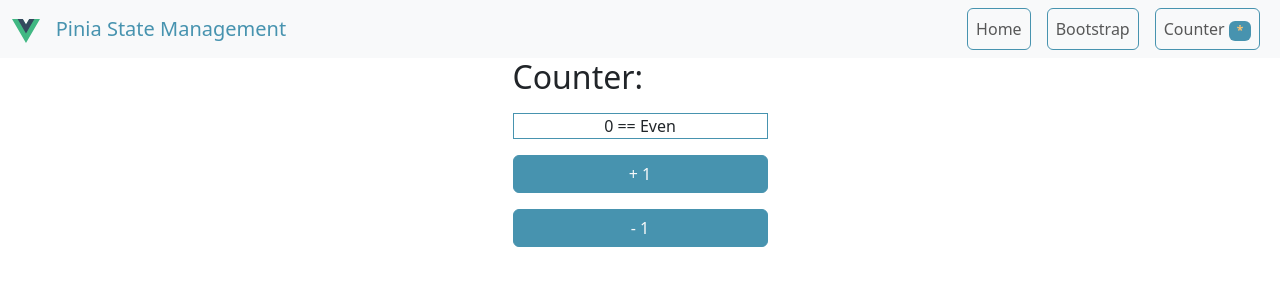
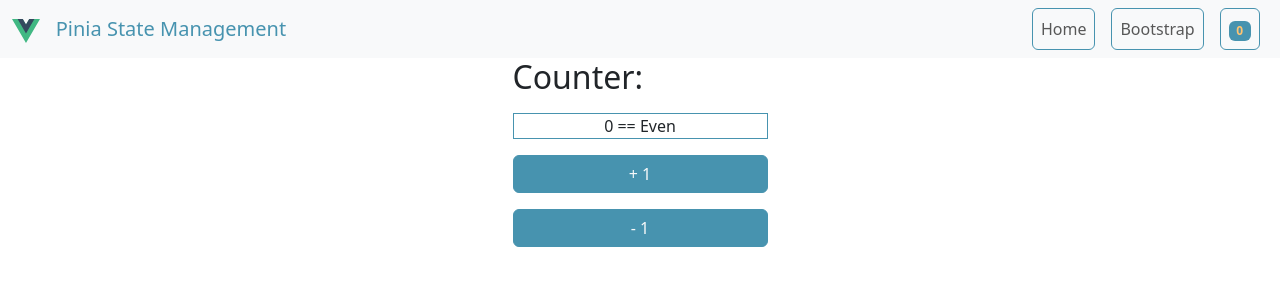
Before and after one commit to PXL-1DVO-WebAdvanced/vue-pinia, a Vue app: page /counter in a window 1280 px wide. Shown: the top 300 px of the page. Built offline with nearby package versions, Linux system fonts and the light colour scheme.

Commit message:
deel-2 from terminal

```diff
--- a/src/components/NavBarComponent.vue
+++ b/src/components/NavBarComponent.vue
@@ -19,7 +19,10 @@
             <RouterLink class="nav-link border border-primary rounded mx-2" to="/bs">Bootstrap</RouterLink>
           </li>
           <li class="nav-item">
-            <RouterLink class="nav-link border border-primary rounded mx-2" to="/counter">Counter <span class="badge bg-primary text-secondary">*</span></RouterLink>
+            <RouterLink class="nav-link border border-primary rounded mx-2" to="/counter">
+               <span class="badge bg-primary text-secondary">
+                  {{ counterStore.counter }}
+              </span></RouterLink>
           </li>
         </ul>
       </div>
@@ -27,8 +30,13 @@
   </nav>
 </template>
 <script>
+import { useCounterStore } from '@/stores/CounterStore';
 export default {
-
+    data() {
+        return {
+            counterStore : useCounterStore(),
+        }
+    },
 }
 </script>
 <style lang="">
--- /dev/null
+++ b/src/stores/CounterStore.js
@@ -0,0 +1,20 @@
+import { defineStore } from 'pinia';
+
+export const useCounterStore = defineStore('counter', {
+    state: () => ({
+        counter: 0,
+    }),
+    getters: {
+        isEven(state) {
+            return this.counter % 2 === 0;
+        }
+    },
+    actions: {
+        increment() {
+            this.counter++;
+        },
+        decrement() {
+            this.counter--;
+        },
+    },
+});
--- a/src/views/CounterView.vue
+++ b/src/views/CounterView.vue
@@ -2,9 +2,9 @@
     <div class="mx-auto w-25 counter container d-flex justify-content-center flex-column">
         <h2>Counter: </h2>
         <p class=" my-2 border border-primary">
-            {{ counter }}
-            <span v-if="isEven"> == Even</span>
-            <span v-if="!isEven"> != Oneven</span>
+            {{ counterStore.counter }}
+            <span v-if="this.counterStore.isEven"> == Even</span>
+            <span v-if="!this.counterStore.isEven"> != Oneven</span>
         </p>
         <button class="btn btn-primary my-2 text-light" @click="increment()">+ 1</button>
         <button class="btn btn-primary my-2 text-light" @click="decrement()">- 1</button>
@@ -12,24 +12,20 @@
 </template>
 
 <script>
+import { useCounterStore } from '@/stores/CounterStore.js';
 export default {
     data() {
         return {
-            counter: 0
+            counterStore : useCounterStore(),
         }
     },
     methods: {
         increment() {
-            this.counter++;
+            this.counterStore.increment();
         },
         decrement() {
-            this.counter--;
+            this.counterStore.decrement();
         }
     },
-    computed: {
-        isEven() {
-            return this.counter % 2 === 0;
-        }
-    }
 }
 </script>
```
